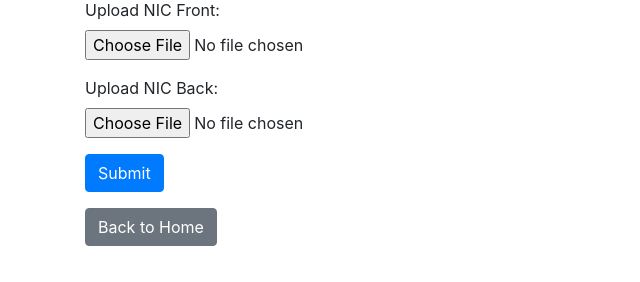
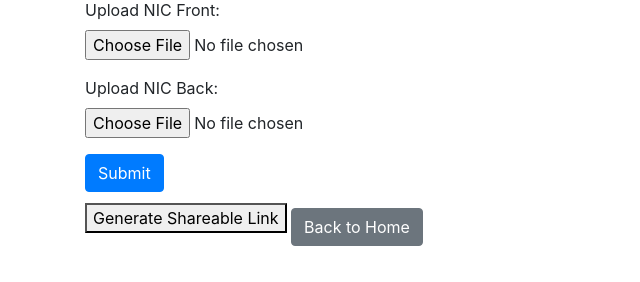
Before and after one commit to ijlalkhanzada/ration-manager, a Flask app: page /manual_input in a window 1280 px wide. Shown: the part 518-800 px from the top of the page, without its empty margins (0-640 px from the left). Run offline with Flask 3, Linux system fonts and the light colour scheme; a user stored in the database is signed in; some libraries are stand-ins or nearby versions.

Commit message:
Added shareable link feature and token-based manual input access  - Implemented 'Generate Shareable Link' button for logged-in users on manual input page. - Added token-based secure URL for manual input access, allowing non-logged-in users to submit data. - Redirected form submissions to dynamic confirmation page displaying entered member details. - Fixed import issues with `current_user` and `secrets` libraries. - Optimized routes, simplified URL handling, and improved code for easier debugging.

```diff
--- a/app.py
+++ b/app.py
@@ -1,6 +1,6 @@
 import os
-from flask import Flask, render_template, request, redirect, url_for, flash, send_from_directory
-from flask_login import LoginManager, UserMixin, login_user, login_required, logout_user
+from flask import Flask, render_template, request, redirect, url_for, flash, send_from_directory, session
+from flask_login import LoginManager, UserMixin, login_required, current_user, login_user, login_required, logout_user
 import pandas as pd
 from PIL import Image
 import pytesseract
@@ -11,8 +11,11 @@ from models import Record  # Importing the Record model
 from models import Recipient
 from flask_sqlalchemy import SQLAlchemy
 import time
+import secrets
+
 from sqlalchemy.exc import OperationalError
 from helpers import parse_excel
+from uuid import uuid4  # Generate a unique link for sharing
 
 
 
@@ -92,7 +95,7 @@ with app.app_context():
 # Flask-Login setup
 login_manager = LoginManager()
 login_manager.init_app(app)
-login_manager.login_view = 'login'  # Redirect to login if not authenticated
+login_manager.login_view = 'login'
 
 # User class
 class User(UserMixin):
@@ -269,11 +272,27 @@ def upload_nic():
 
 all_records = []
 
-# app.py mein `manual_input` route add karein
+# Generate link function
+@app.route('/generate_link')
+@login_required
+def generate_link():
+    # Generate token (random token ya hashed unique value bana sakte hain)
+    token = secrets.token_urlsafe(16)
+
+    # Store the token in session ya temporary storage mein
+    session['shareable_token'] = token
+
+    # Generated URL create karein
+    shareable_url = url_for('manual_input', token=token, _external=True)
+
+    # Manual input page par redirect aur generated link ke saath display karain
+    return render_template('manual_input.html', shareable_url=shareable_url, show_generate_link=True)# Manual Input function
 @app.route('/manual_input', methods=['GET', 'POST'])
+# @login_required  # Ye ensure karega ke sirf logged-in users ye page dekh saken
 def manual_input():
+
+    # Agar POST request hai to form data handle karein
     if request.method == 'POST':
-        # Form se data ko fetch karein
         name = request.form.get('name')
         father_name = request.form.get('father_name')
         address = request.form.get('address')
@@ -287,18 +306,12 @@ def manual_input():
         db.session.commit()
 
         # Add karne ke baad display_records route par redirect karein
-        return redirect(url_for('display_records'))
+        return render_template('confirmation.html', member=new_recipient)
 
-    # Agar GET request hai to manual_input.html render karein
-    return render_template('manual_input.html')
+    # Agar GET request hai, tab ye check karein
+    show_generate_link = current_user.is_authenticated if 'current_user' in globals() else False
 
-# Allowed file check
-def allowed_file(filename):
-    allowed_extensions = {'png', 'jpg', 'jpeg', 'gif'}
-    result = '.' in filename and filename.rsplit('.', 1)[1].lower() in allowed_extensions
-    print(f"File allowed check: {filename} - {result}")
-    return result
-
+    return render_template('manual_input.html', show_generate_link=show_generate_link)
 
 
 # Route to serve uploaded files
--- a/templates/manual_input.html
+++ b/templates/manual_input.html
@@ -9,7 +9,9 @@
 <body>
     <div class="container mt-5">
         <h2>Manual Input</h2>
-        <form action="{{ url_for('manual_input') }}" method="post" enctype="multipart/form-data">
+
+        <!-- Main Form -->
+        <form action="{{ url_for('manual_input', token=request.args.get('token')) }}" method="post" enctype="multipart/form-data">
             <div class="form-group">
                 <label for="name">Name:</label>
                 <input type="text" class="form-control" name="name" required>
@@ -41,7 +43,19 @@
             <button type="submit" class="btn btn-primary">Submit</button>
         </form>
 
-        <a href="{{ url_for('index') }}" class="btn btn-secondary mt-3">Back to Home</a>
-    </div>
+        {% if show_generate_link %}
+        <button onclick="window.location.href='{{ url_for('generate_link') }}'">Generate Shareable Link</button>
+    {% endif %}
+
+    <!-- Show the generated shareable link if available -->
+    {% if shareable_url %}
+        <div class="alert alert-info mt-3">
+            <strong>Shareable Link:</strong> <input type="text" class="form-control" value="{{ shareable_url }}" readonly>
+            <small>Copy this link to share the form.</small>
+        </div>
+    {% endif %}
+
+    <a href="{{ url_for('index') }}" class="btn btn-secondary mt-3">Back to Home</a>
+</div>
 </body>
 </html>
```
Also changed, not shown: templates/confirmation.html (added, +39 -0 lines), ration_manager.db.
